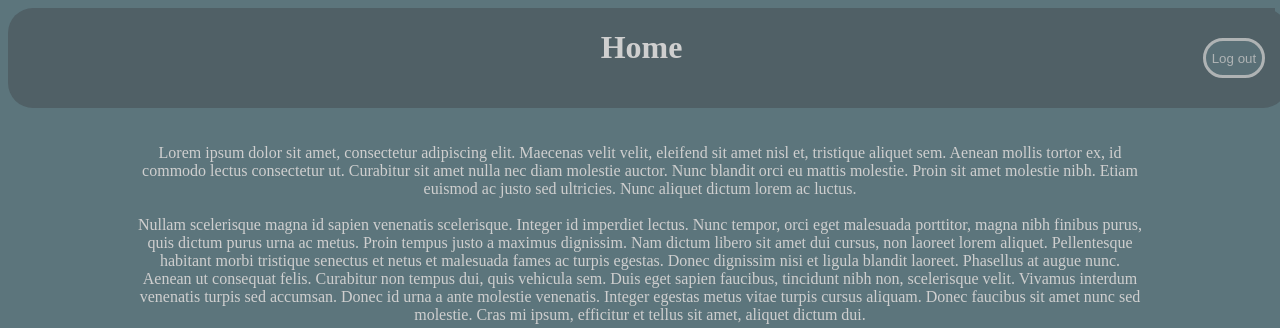
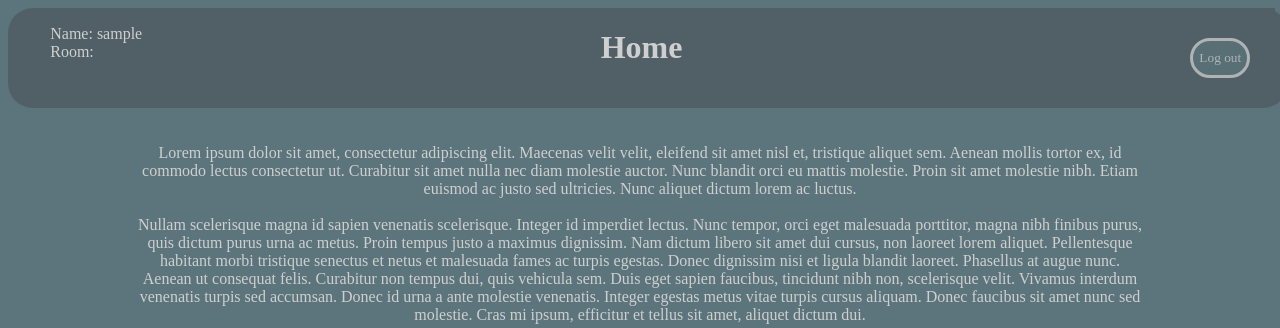
Before and after one commit to PJSDV-10/PJSDV, a PHP site: page /index.php?p=Home in a window 1280 px wide. Shown: the top 328 px of the page. Run offline with PHP 8.4, Linux system fonts and the light colour scheme; the visitor is signed in with stand-in values (Sample User, id 1).

Commit message:
bit more styling

```diff
--- a/html/css/global.css
+++ b/html/css/global.css
@@ -3,6 +3,7 @@
 	background-color: #5C757C;
 	color: #CFCFCF;
 	box-sizing: border-box;
+	font-family: "Comic Sans";
 }
 
 
@@ -27,12 +28,18 @@
 }
 
 .filler {
-	margin-top: 25px; /* no clue why it works, but it does, so let's keep it */
+	margin-top: 1px; /* no clue why it works, but it does, so let's keep it */
+	background-color: rgba(0, 0, 0, 0);
 }
 
 .button.right {
 	float: right;
-	margin-right: 10px;
+	margin-right: 25px;
+}
+
+.info {
+	margin-left: 10%;
+	background-color: inherit;
 }
 
 /* content settings */
--- a/html/header.php
+++ b/html/header.php
@@ -11,12 +11,20 @@
 	<body>
 		<div class="header">
 			<div class="box filler">
-
+				<?php
+				if($page != "Login") {
+					echo "<p class=\"info\">Name: ".$_SESSION['login_user']."<br>";
+					echo "Room: "; //.$_SESSION['room'];
+					echo "</p>";
+				}
+				?>
 			</div>
 			<div class="box">
 				<h1 class="title"><?php echo $page; ?></h1>
 			</div>
 			<div class="box">
-				<input class="button right" type="submit" value="Log out" onclick="window.location.href='logout.php'">
+
+				<input class="button right" type="submit" value="Log out"
+					onclick="window.location.href='logout.php'">
 			</div>
 		</div>
--- a/html/index.php
+++ b/html/index.php
@@ -1,15 +1,17 @@
 <?php
 	session_start();
 	if(!isset($_SESSION['login_user'])) {
-		header("Location: loginForm.php?p=Login");
+		header("Location: Login.php?p=Login");
+		die;
 	} else {
-		$page = "Home";
 		if(isset($_GET['p'])) {
 			$page = $_GET['p'];
+		} else {
+			$page = "Home";
 		}
+	}
 
-		include "header.php";
-		include "{$page}.php";
-		include "footer.php";
-	}
+	require "header.php";
+	include "pages/{$page}.php";
+	require "footer.php";
 ?>
--- a/html/logout.php
+++ b/html/logout.php
@@ -1,6 +1,6 @@
 <?php
     session_start();
     if(session_destroy()) { // yeetus session deletus
-        header("Location: loginForm.php?p=Login"); // yeetus go login fetus
+        header("Location: Login.php/?p=Login"); // yeetus go login fetus
     }
 ?>
```
Also changed, not shown: html/Login.php (added, +50 -0 lines), html/login.php (deleted, +0 -25 lines), html/loginForm.php (deleted, +0 -23 lines), html/README.md, html/pages/Home.php (renamed from html/Home.php), 1 other file.
